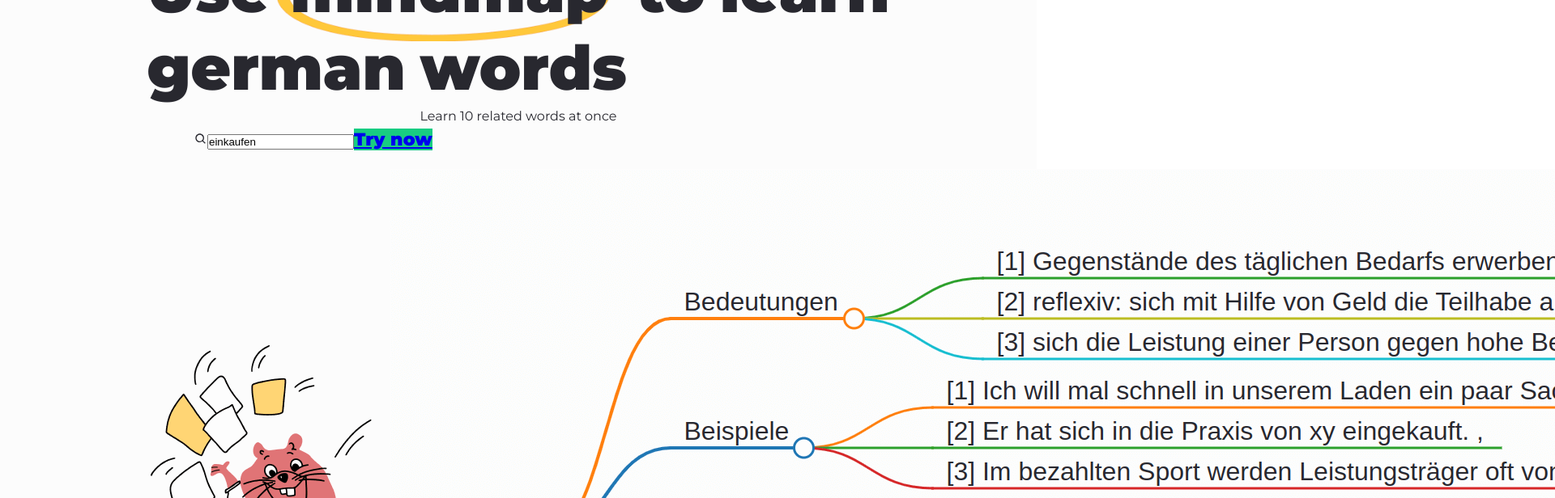
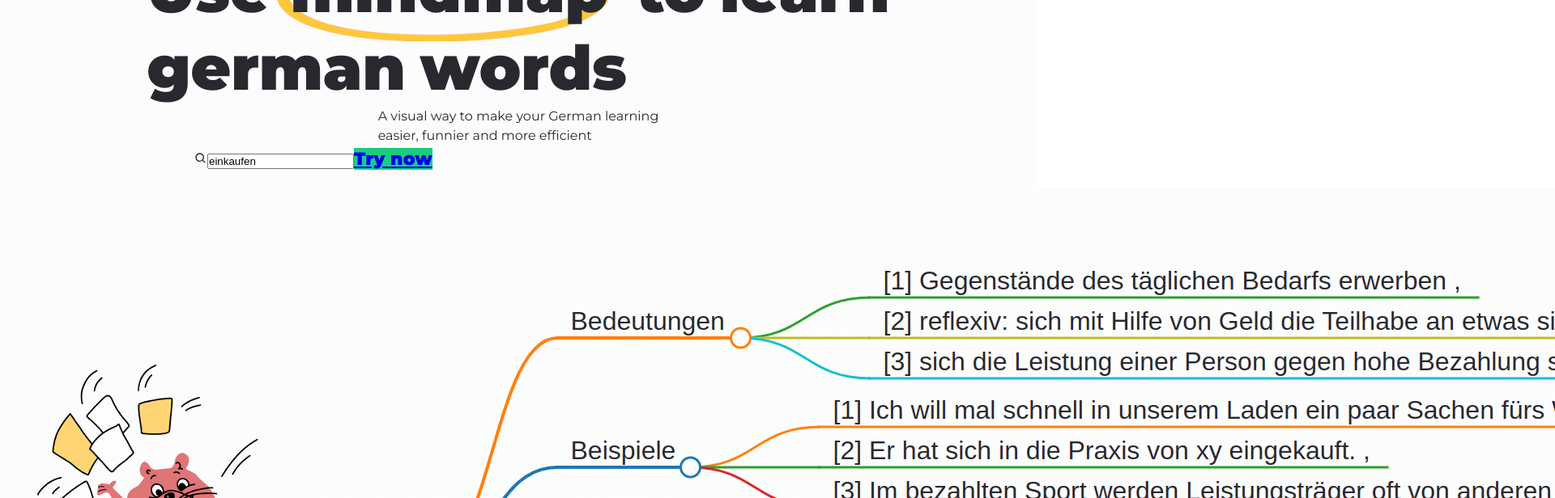
Before and after one commit to susizhang/German_Mindmap_Dictionary_frontend, a React (Create React App) app: page / in a window 1280 px wide. Shown: the part 200-816 px from the top of the page at 81% size, 1920 px wide, since content can reach past the window. Built offline with nearby package versions, Linux system fonts and the light colour scheme; no server answers; what markmap-view would draw is missing.

Commit message:
changing intro page text

```diff
--- a/src/components/introduction/Introduction.js
+++ b/src/components/introduction/Introduction.js
@@ -13,7 +13,9 @@ const Introduction = () => {
         <br /> german words
       </h1>
       <p className="text-2xl  md:text-3xl lg:text-4xl font-normal text-center text-slate-500 mt-12 mb-2 ">
-        Learn 10 related words at once
+        A visual way to make your German learning
+        <br />
+        easier, funnier and more efficient
       </p>
 
       <div className=" border-2 border-gray-200  h-16 mt-20 rounded-full intro-form-container flex font-normal  ">
--- a/src/components/introduction/introduction.css
+++ b/src/components/introduction/introduction.css
@@ -19,11 +19,6 @@
   outline: none;
 }
 
-.intro-img {
-  width: 1420px;
-  margin: 0 auto;
-  padding-bottom: 100px;
-}
 @media (max-width: 350px) {
   .intro-container h1 {
     font-size: 50px;
@@ -42,7 +37,13 @@
     font-size: 16px;
     font-weight: bold;
   }
+  .intro-img {
+    width: 600px;
+    margin: 0 auto;
+    padding-bottom: 100px;
+  }
 }
+
 @media (min-width: 351px) {
   .intro-container h1 {
     font-size: 65px;
@@ -88,6 +89,11 @@
     font-size: 22px;
     font-weight: bold;
   }
+  .intro-img {
+    width: 1200px;
+    margin: 0 auto;
+    padding-bottom: 100px;
+  }
 }
 @media (min-width: 980px) {
   .intro-container h1 {
@@ -115,7 +121,7 @@
     font-weight: bold;
   }
   .intro-img {
-    width: 1000px;
+    width: 1350px;
     margin: 0 auto;
     padding-bottom: 100px;
   }
@@ -146,7 +152,7 @@
     font-weight: bold;
   }
   .intro-img {
-    width: 1300px;
+    width: 1500px;
     margin: 0 auto;
     padding-bottom: 100px;
   }
```
